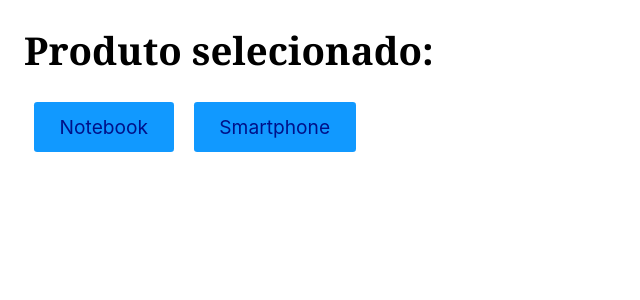
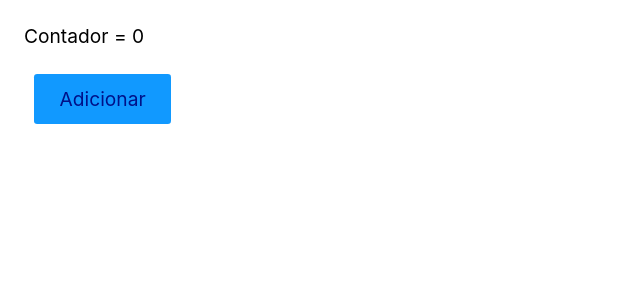
Before and after one commit to andressatomiozzo/react, a React (Vite) app in the folder testes/01/: page / in a window 1280 px wide. Shown: the top 300 px of the page, without its empty margins (0-640 px from the left). Built offline with nearby package versions, Linux system fonts and the light colour scheme.

Commit message:
testes - 06 - usando o useContext

```diff
--- a/testes/01/src/main.jsx
+++ b/testes/01/src/main.jsx
@@ -5,6 +5,7 @@
 import "./index.css";
 import App04 from "./pages/04/App04.jsx";
 import App05 from "./pages/05/App05.jsx";
+import App06 from "./pages/06/App06.jsx";
 
 
 createRoot(document.getElementById("root")).render(
@@ -13,6 +14,7 @@
     {/* <App02 />*/}
     {/* <App03/>*/}
     {/* <App04 /> */}
-    <App05 />
+    {/* <App05 /> */}
+    <App06 />
   </>,
 );
--- /dev/null
+++ b/testes/01/src/pages/06/App06.jsx
@@ -0,0 +1,13 @@
+import React from "react";
+import { GlobalStorage } from "./GlobalContext";
+import Produto from "./Produto";
+
+const App06 = () => {
+  return (
+    <GlobalStorage>
+      <Produto />
+    </GlobalStorage>
+  );
+};
+
+export default App06;
--- /dev/null
+++ b/testes/01/src/pages/06/GlobalContext.jsx
@@ -0,0 +1,8 @@
+import React from "react";
+
+export const GlobalContext = React.createContext();
+
+export const GlobalStorage = ({ children }) => {
+  const [ contar, setContar ] = React.useState(0);
+  return <GlobalContext.Provider value={{ contar, setContar }}>{children}</GlobalContext.Provider>;
+};
--- /dev/null
+++ b/testes/01/src/pages/06/Produto.jsx
@@ -0,0 +1,18 @@
+import React from "react";
+import { GlobalContext } from "./GlobalContext";
+
+const Produto = () => {
+  const dados = React.useContext(GlobalContext);
+  console.log(dados)
+  const handleClick = () => {
+    dados.setContar(contar => contar + 1)
+  }
+  return (
+    <div>
+      <p>Contador = {dados.contar}</p>
+      <button onClick={handleClick}>Adicionar</button>
+    </div>
+  );
+};
+
+export default Produto;
```
